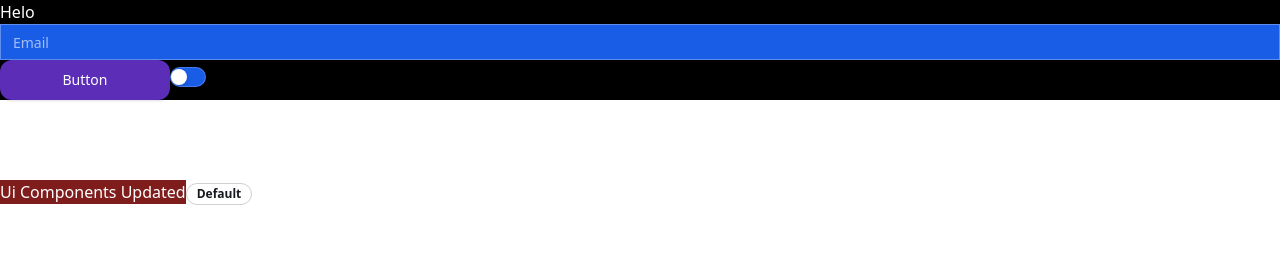
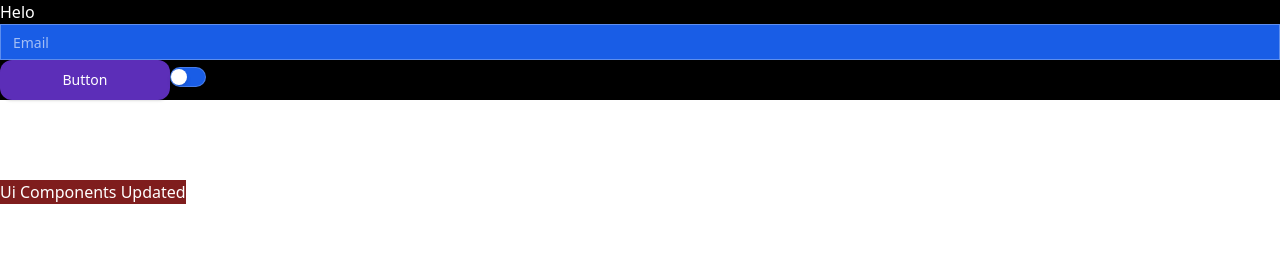
Before and after one commit to asadrafi1221/nextwave-stack, a Next.js app: page / in a window 1280 px wide. Shown: the top 273 px of the page. Built offline with nearby package versions, Linux system fonts and the light colour scheme.

Commit message:
cleanup(main/page.tsx): removed unused badge

```diff
--- a/app/(main)/page.tsx
+++ b/app/(main)/page.tsx
@@ -4,7 +4,6 @@ import { useUserStore } from "@/store/slices/user/store";
 import React from "react";
 import { Button, Input, Switch } from "@/components/global";
 import Tooltip from "@/components/global/Tooltip";
-import Badge from "@/components/global/Badge";
 import { Table } from "@/components/global/ThemeTable/Table";
 
 function Home() {
@@ -29,7 +28,6 @@ function Home() {
             {"Ui Components Updated"}
           </p>
         </Tooltip>
-        <Badge variant="outline">Default</Badge>
 
 
 
```
